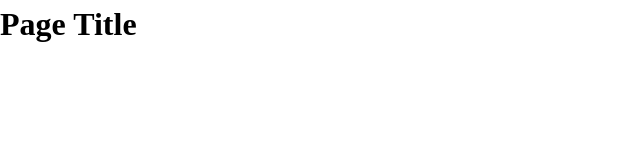
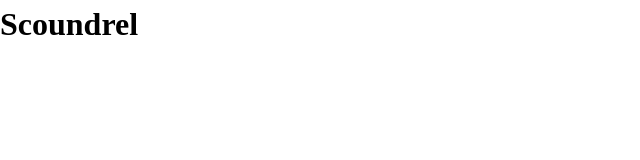
Before and after one commit to laynem/card, a plain HTML site: page index.html in a window 1280 px wide. Shown: the whole page, without its empty margins (0-640 px from the left). Drawn offline with nearby package versions, Linux system fonts and the light colour scheme.

Commit message:
Title change

```diff
--- a/index.html
+++ b/index.html
@@ -4,7 +4,7 @@
     <head>
         <meta charset="utf-8">
         <meta name="viewport" content="width=device-width, initial-scale=1">
-        <title>HTML5 Boilerplate</title>
+        <title>Scoundrel</title>
         <link rel="stylesheet" href="css/reset.css">
         <link rel="stylesheet" href="css/style.css">
 
@@ -15,7 +15,7 @@
     </head>
 
     <body>
-        <h1>Page Title</h1>
+        <h1>Scoundrel</h1>
         <!-- jQuery -->
         <script src="https://code.jquery.com/jquery-3.7.1.min.js" integrity="sha256-/JqT3SQfawRcv/BIHPThkBvs0OEvtFFmqPF/lYI/Cxo=" crossorigin="anonymous"></script>
     </body>
```
